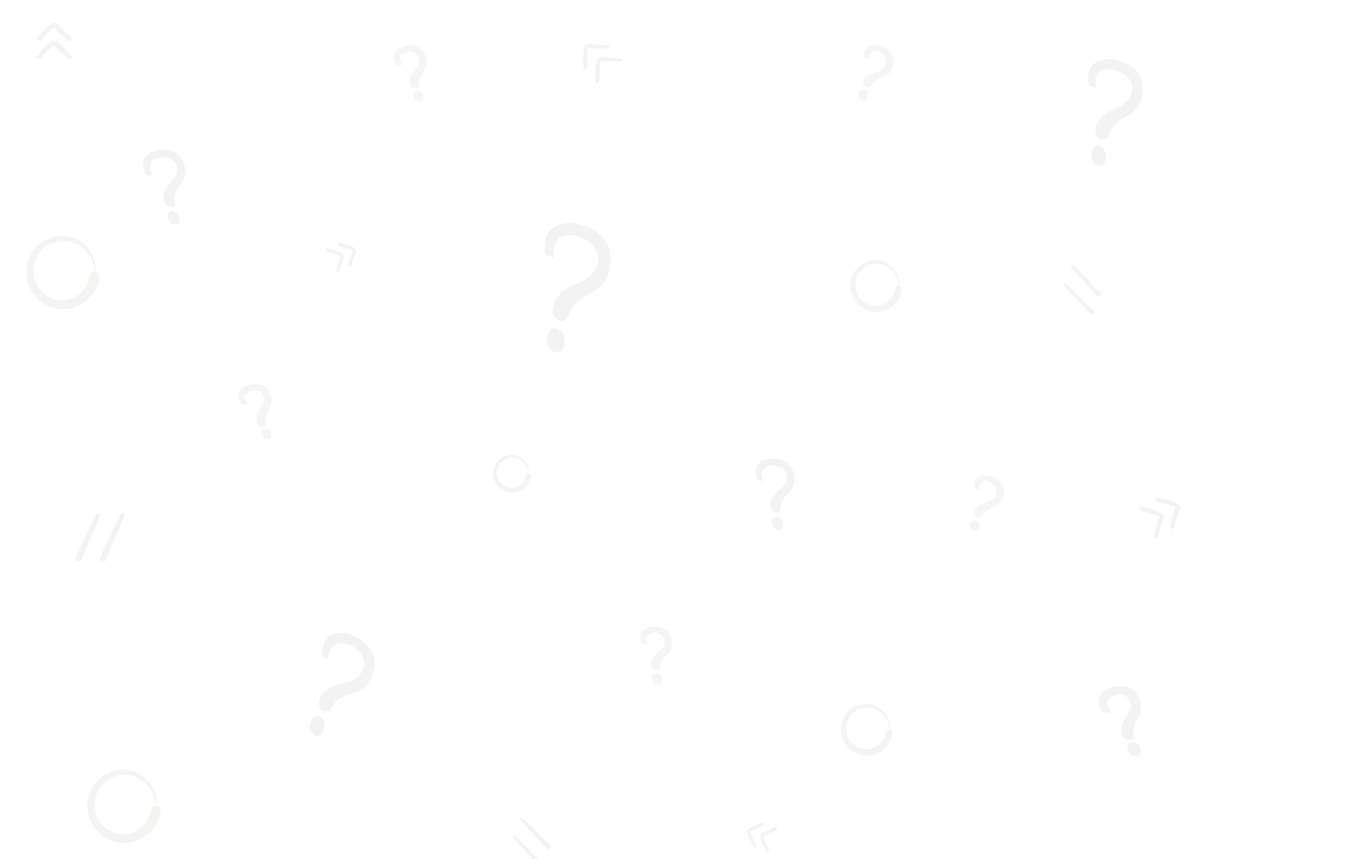
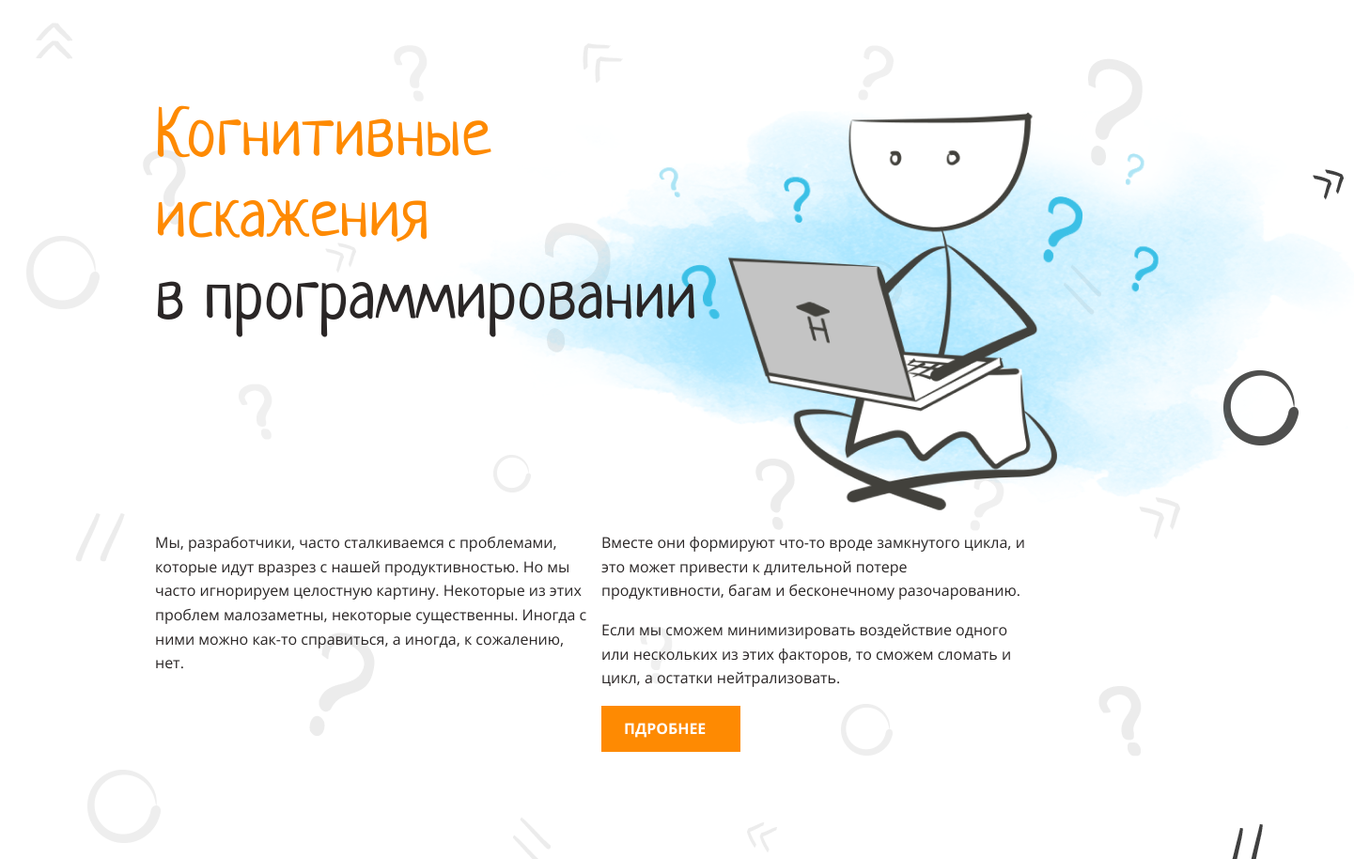
Before and after one commit to usernaimandrey/layout-designer-project-lvl1, a website: page src/index.html in a window 1280 px wide. Shown: the whole page at 94% size, 1441 px wide, since content can reach past the window. Drawn offline with Linux system fonts and the light colour scheme.

Commit message:
add header section

```diff
--- a/src/index.html
+++ b/src/index.html
@@ -7,11 +7,39 @@
     <title>Когнитивное искажение Farmacevt</title>
 
     <link rel="stylesheet" href="styles/style.css" />
-    <link rel="stylesheet" href="styles/header.css" />
   </head>
-  <body>
+  <body class="m-0">
+    <header class="header pb-100 pt-100 pl-165 pr-165 p-relativ box-border">
+      <div class="pt-5">
+        <h1 class="color-basic m-0">Когнитивные<br/> искажения</h1>
+        <h1 class="color-dark m-0 p-relativ z-2">в программировании</h1>
+      </div>
+      <div class="img-container p-absolute z-1">
+        <img src="../assets/images/main 1.png" alt="картинка человек с ноутбуком">
+      </div>
+      <article class="column d-flex">
+        <div class="content-header box-border">
+          <p>
+            Мы, разработчики, часто сталкиваемся с проблемами, которые идут вразрез с нашей продуктивностью.
+            Но мы часто игнорируем целостную картину.
+            Некоторые из этих проблем малозаметны, некоторые существенны.
+            Иногда с ними можно как-то справиться, а иногда, к сожалению, нет.
+          </p>
+        </div>
+        <div class="content-header box-border">
+          <p>Вместе они формируют что-то вроде замкнутого цикла, и это может привести к длительной потере продуктивности,
+            багам и бесконечному разочарованию.
+         </p>
+         <p>
+            Если мы сможем минимизировать воздействие одного или нескольких из этих факторов, то сможем сломать и цикл, а остатки нейтрализовать.
+         </p>
+         <div class="link box-border">
+          <a href="#">ПДРОБНЕЕ</a>
+         </div>
+        </div>
+      </article>
+    </header>
     <main>
-      <header class="header"></header>
     </main>
   </body>
 </html>
--- a/src/styles/header.css
+++ /dev/null
@@ -1,10 +0,0 @@
-@import url("./style.css");
-
-.header {
-  width: 100%;
-  min-height: 914px;
-
-  background: url("../../assets/images/background.png");
-
-  opacity: 0.06;
-}
--- a/src/styles/style.css
+++ b/src/styles/style.css
@@ -1,3 +1,5 @@
+@import url("./header.css");
+
 :root {
   --white: #fff;
   --translucent-white: #d7ccc0;
@@ -35,14 +37,14 @@
 }
 
 body {
-  margin: 0;
-
   color: var(--dark);
-
   font-size: 16px;
 
   font-family: OpenSans, serif;
+
   line-height: 1.6em;
+
+  background-image: url("../../assets/images/background.png");
 }
 
 h3 {
@@ -57,13 +59,55 @@ h1 {
   font-size: 72px;
 }
 
-h3 h2 h1 {
+h1,
+h2,
+h3 {
+  font-weight: 400;
   font-family: Neucha, serif;
   line-height: 1.2em;
 }
 
+.header {
+  width: 100%;
+  min-height: 914px;
+
+  background-color: rgba(100% 100% 100% / 90%);
+}
+
+.img-container {
+  top: 58px;
+  left: 462px;
+}
+
+.column {
+  margin-top: 185px;
+}
+
+.content-header {
+  flex-basis: 50%;
+  margin-right: 15px;
+}
+
+.link {
+  max-width: 148px;
+  max-height: 49px;
+  padding: 12px 24px;
+
+  background: var(--basic);
+}
+
+.link a {
+  color: var(--white);
+  font-weight: 700;
+  text-decoration: none;
+}
+
 .max-width {
   max-width: 1110px;
+}
+
+.box-border {
+  box-sizing: border-box;
 }
 
 .pb-100 {
@@ -73,3 +117,47 @@ h3 h2 h1 {
 .pt-100 {
   padding-top: 100px;
 }
+
+.pl-165 {
+  padding-left: 165px;
+}
+
+.pr-165 {
+  padding-right: 165px;
+}
+
+.color-basic {
+  color: var(--basic);
+}
+
+.color-dark {
+  color: var(--dark);
+}
+
+.pt-5 {
+  padding-top: 5px;
+}
+
+.m-0 {
+  margin: 0;
+}
+
+.p-relativ {
+  position: relative;
+}
+
+.p-absolute {
+  position: absolute;
+}
+
+.d-flex {
+  display: flex;
+}
+
+.z-1 {
+  z-index: 1;
+}
+
+.z-2 {
+  z-index: 2;
+}
```
Also changed, not shown: assets/images/main 1.png (added), assets/images/main.png (deleted), 3 other files.
